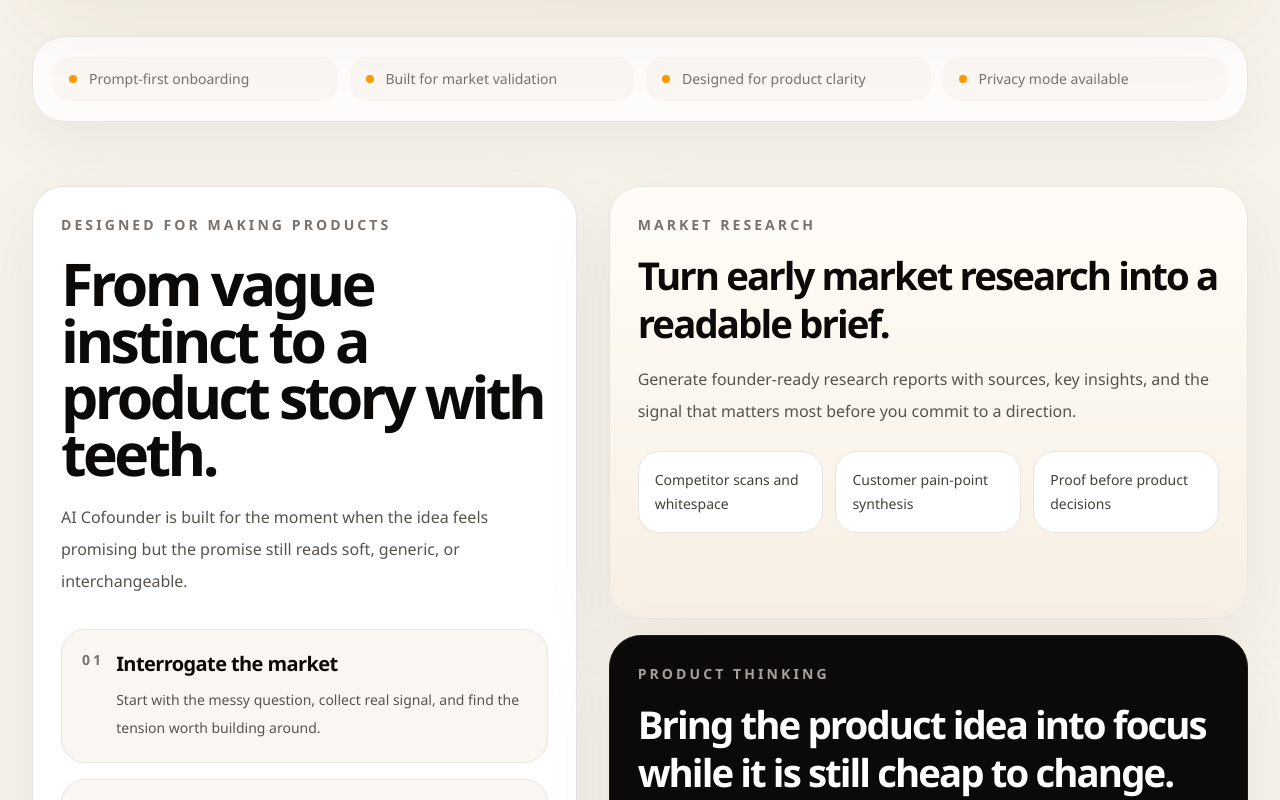
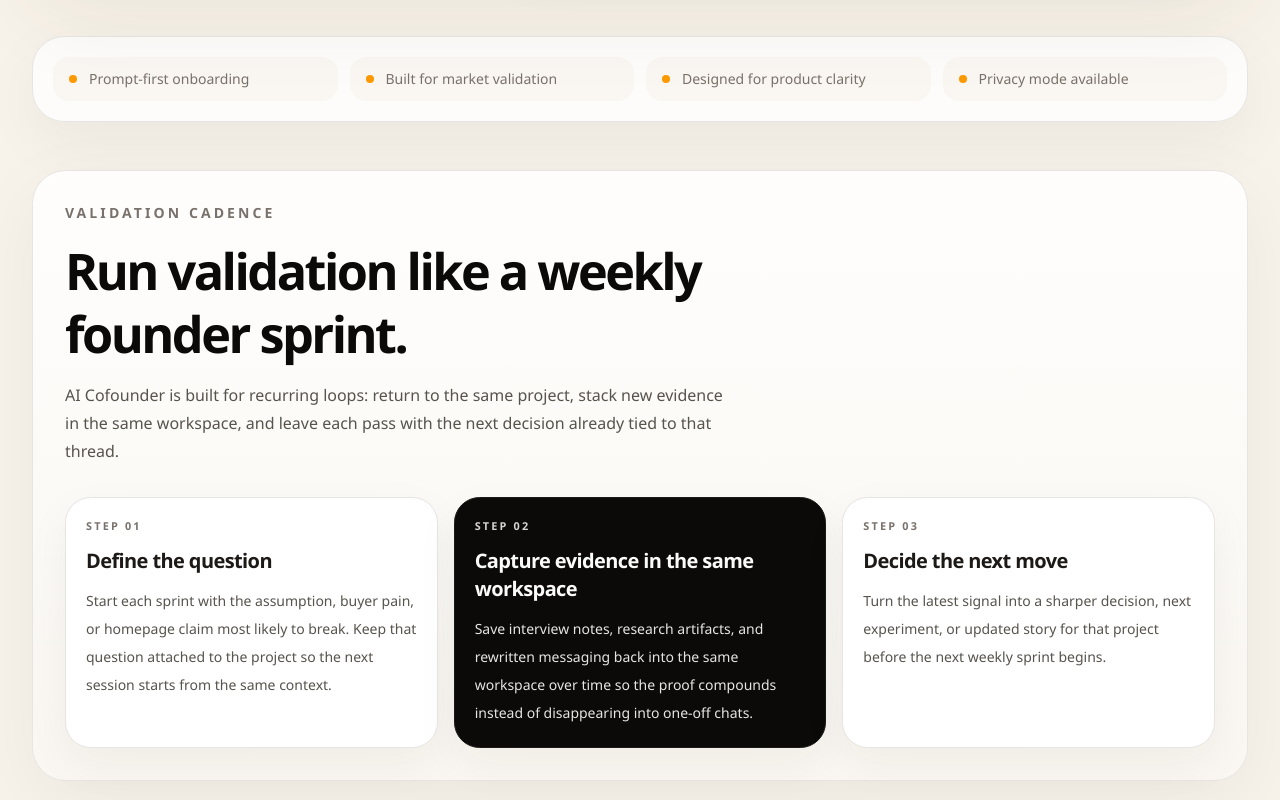
Before and after one commit to jianxux/aicofounder, a Next.js app: page / in a window 1280 px wide. Shown: the part 2860-3660 px from the top of the page. Built offline with nearby package versions, Linux system fonts and the light colour scheme; no server answers.

Commit message:
feat: add landing validation cadence section
- add a weekly validation sprint section to the landing page
- connect recurring evidence and decisions back to the same workspace
- cover the new section with landing-page tests

```diff
--- a/src/app/page.tsx
+++ b/src/app/page.tsx
@@ -78,6 +78,24 @@
     title: "Leave with founder-ready outputs",
     body: "Turn the strongest signal into the next assets you can actually use after the call.",
     output: "Homepage headline direction, ICP notes, and the next 3 validation tasks.",
+  },
+];
+
+const validationCadenceSteps = [
+  {
+    number: "01",
+    title: "Define the question",
+    body: "Start each sprint with the assumption, buyer pain, or homepage claim most likely to break. Keep that question attached to the project so the next session starts from the same context.",
+  },
+  {
+    number: "02",
+    title: "Capture evidence in the same workspace",
+    body: "Save interview notes, research artifacts, and rewritten messaging back into the same workspace over time so the proof compounds instead of disappearing into one-off chats.",
+  },
+  {
+    number: "03",
+    title: "Decide the next move",
+    body: "Turn the latest signal into a sharper decision, next experiment, or updated story for that project before the next weekly sprint begins.",
   },
 ];
 
@@ -535,6 +553,38 @@
         </div>
       </section>
 
+      <section className="mx-auto w-full max-w-7xl px-6 py-8 lg:px-8">
+        <div className="rounded-[2.1rem] border border-stone-200 bg-[linear-gradient(180deg,rgba(255,255,255,0.88)_0%,rgba(250,247,242,0.96)_100%)] p-6 shadow-[0_22px_80px_rgba(28,25,23,0.05)] lg:p-8">
+          <div className="max-w-3xl">
+            <div className="text-sm font-semibold uppercase tracking-[0.22em] text-stone-500">Validation cadence</div>
+            <h2 className="mt-4 text-[clamp(1.95rem,4vw,3.15rem)] font-semibold leading-tight tracking-[-0.05em] text-stone-950">
+              Run validation like a weekly founder sprint.
+            </h2>
+            <p className="mt-4 max-w-2xl text-sm leading-7 text-stone-600 sm:text-base">
+              AI Cofounder is built for recurring loops: return to the same project, stack new evidence in the same workspace, and leave each pass with the next
+              decision already tied to that thread.
+            </p>
+          </div>
+
+          <div className="mt-8 grid gap-4 lg:grid-cols-3">
+            {validationCadenceSteps.map((step, index) => (
+              <div
+                key={step.title}
+                className={`rounded-[1.6rem] border p-5 shadow-[0_16px_45px_rgba(45,31,12,0.05)] ${
+                  index === 1 ? "border-stone-900 bg-stone-950 text-stone-50" : "border-stone-200 bg-white text-stone-900"
+                }`}
+              >
+                <div className={`text-[0.68rem] font-semibold uppercase tracking-[0.2em] ${index === 1 ? "text-stone-300" : "text-stone-500"}`}>
+                  Step {step.number}
+                </div>
+                <h3 className="mt-3 text-xl font-semibold tracking-[-0.03em]">{step.title}</h3>
+                <p className={`mt-3 text-sm leading-7 ${index === 1 ? "text-stone-200" : "text-stone-600"}`}>{step.body}</p>
+              </div>
+            ))}
+          </div>
+        </div>
+      </section>
+
       <section id="workflow" className="mx-auto grid w-full max-w-7xl scroll-mt-24 gap-8 px-6 py-12 lg:grid-cols-[0.92fr_1.08fr] lg:px-8">
         <div className="rounded-[2rem] border border-stone-200 bg-white p-7 shadow-[0_24px_80px_rgba(28,25,23,0.06)]">
           <div className="text-sm font-semibold uppercase tracking-[0.22em] text-stone-500">Designed for making products</div>
```
Also changed, not shown: 1 other file (tests, documents, lock files or other folders).
